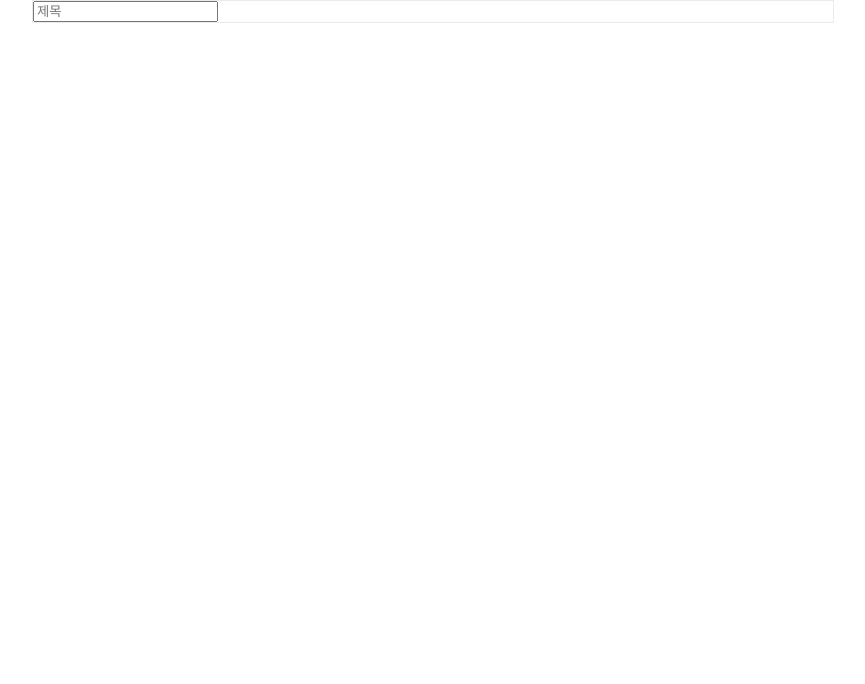
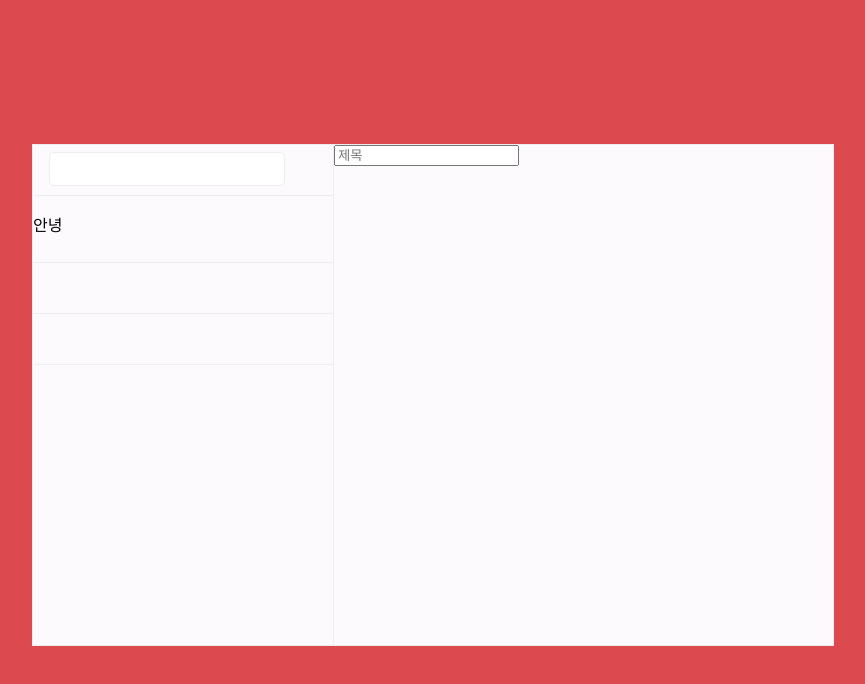
Before and after one commit to Jogeonsang/marcus-app, a React (Create React App) app: page / in a window 1280 px wide. Shown: the top 684 px of the page, without its empty margins (207-1072 px from the left). Built offline with nearby package versions, Linux system fonts and the light colour scheme.

Commit message:
css 스타일 구성
전체적인 css 스타일을 구성했습니다.

```diff
--- a/src/App.css
+++ b/src/App.css
@@ -1,20 +1,52 @@
 .Form {
   width : 800px;
-  background-color: white;
-  border: 1px solid #e9ecef;
+  background-color: #FDFAFE;
+  border: 1px solid #EDEDEF;
   margin : 0 auto;
+  height: 500px;
+  margin-top: 9rem;
 }
 
 .Memo-Info {
   display: inline;
+  height: 500px;
+  width: 300px;
+  border-right: 1px solid #EDEDEF;
+  float : left;
+}
+
+.Memo-Info .Serch-bar {
+  width:300px;
+  height: 50px;
+  border-bottom: 1px solid #EDEDEF;
+}
+
+.Serch-bar input {
+  width : 230px;
+  height: 30px;
+  border: 1px solid #EDEDEF;
+  border-radius: 5px;
+  margin-left: 1rem;
+  margin-top: 7px;
+}
+.Memo-Item {
+  padding: 0;
+}
+.Memo-Item ul, li{
   width : 300px;
-  border-right: 1px solid #e9ecef;
-  float : left;
+  height: 50px;
+  border-bottom: 1px solid #EDEFEF;
+  list-style: none;
 }
 
 
 .Memo-write {
   display: inline;
-  width : 500px;
+  height:  500px;
+  width: 500px;
   float : left;
+  border-left: 1px solid #EDEDEF;
 }
+
+.Memo-Write .MemoWriteForm {
+}
--- a/src/App.js
+++ b/src/App.js
@@ -5,14 +5,23 @@ import MemoWriteForm from './components/Memo-Write-Form';
 class App extends Component {
   render() {
     return (
-      <main className = "Form">
+      <div className = "Form">
         <div className = "Memo-Info">
+          <div className = "Serch-bar">
+            <input />
+          </div>
+          <div className = "Info-section">
+            <ul class = "Memo-Item">
+              <li><p>안녕</p></li>
+              <li></li>
+              <li></li>
+            </ul>
+          </div>
         </div>
         <div className = "Memo-Write">
-        <MemoWriteForm>
-        </MemoWriteForm>
+          <MemoWriteForm />
         </div>
-      </main>
+      </div>
     );
   }
 }
--- a/src/index.css
+++ b/src/index.css
@@ -2,4 +2,5 @@ body {
   margin: 0;
   padding: 0;
   font-family: sans-serif;
+  background-color: #DC494E;
 }
```
Also changed, not shown: img/write_img.png (added).
